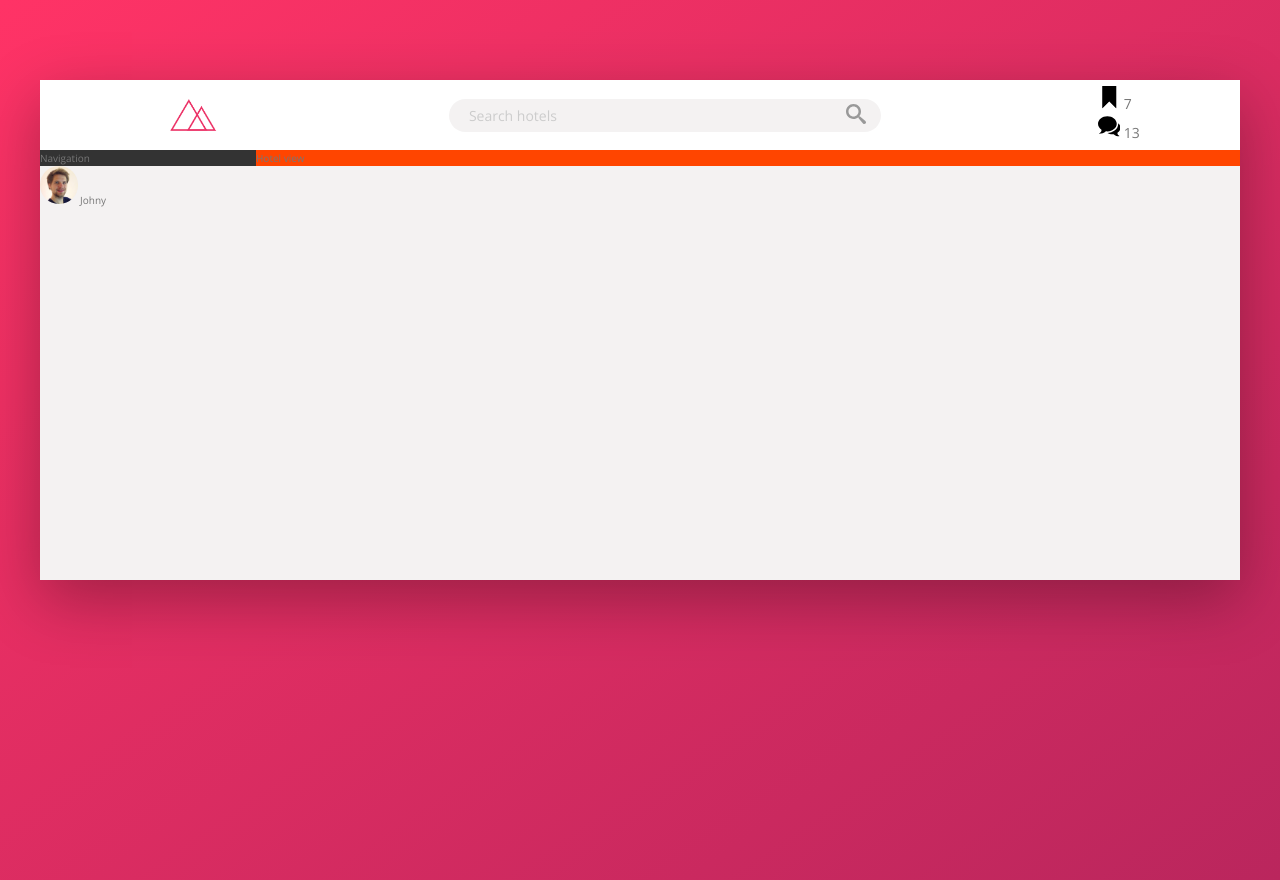
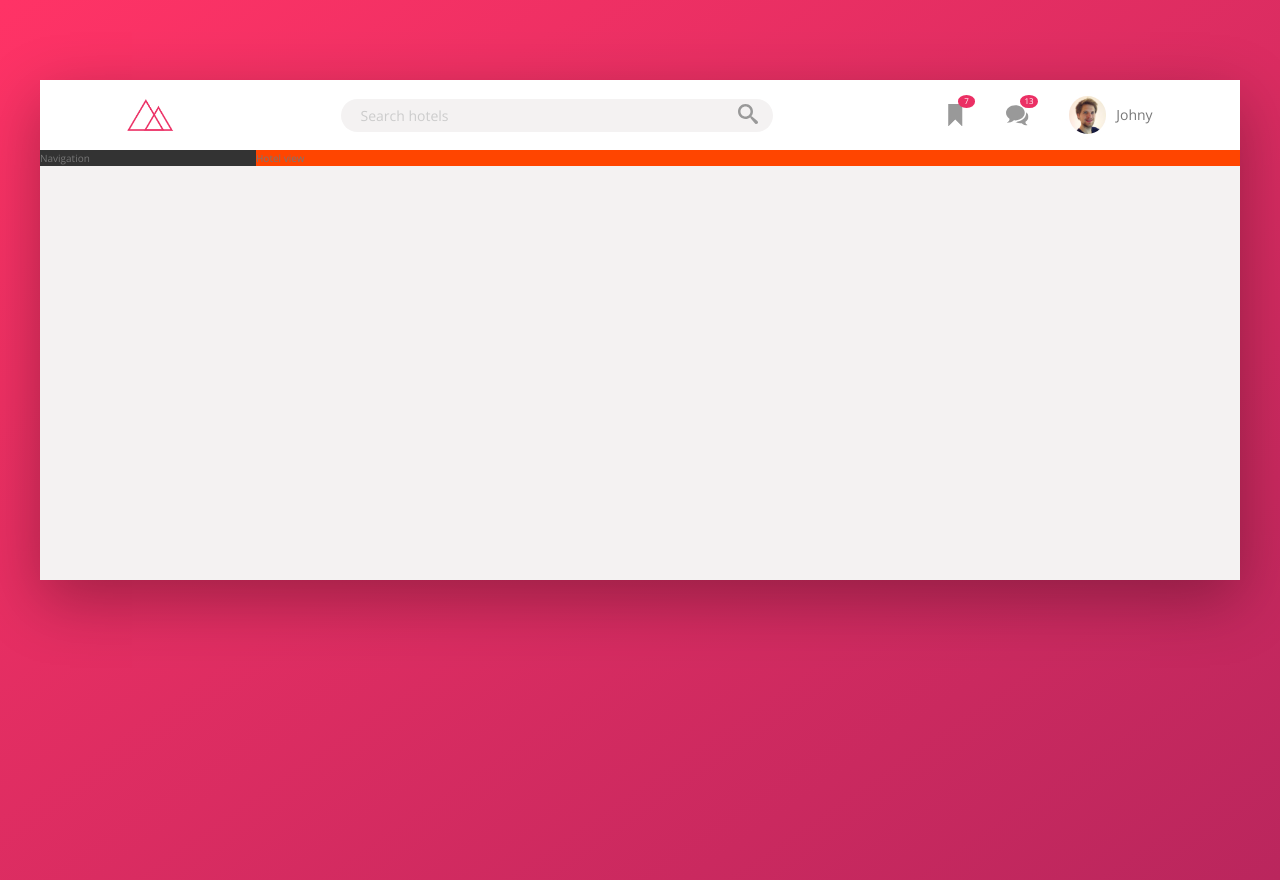
Before and after one commit to fatema-khalaf/Trillo, a website: page index.html in a window 1280 px wide. Drawn offline with nearby package versions, Linux system fonts and the light colour scheme.

Commit message:
Video-77 user navigation

```diff
--- a/index.html
+++ b/index.html
@@ -42,16 +42,20 @@
             </svg>
             <span class="user-nav__notification"> 13 </span>
           </div>
+          <div class="user-nav__user">
+            <img
+              src="img/user.jpg"
+              alt="User photo"
+              class="user-nav__user-photo"
+            />
+            <span class="user-nav__user-name">Johny</span>
+          </div>
         </nav>
       </header>
       <div class="content">
         <nav class="sidebar">Navigation</nav>
         <main class="hotel-view">Hotel view</main>
       </div>
-      <div class="user-nav__user">
-        <img src="img/user.jpg" alt="User photo" class="user-nav__user-photo" />
-        <span class="user-nav__user-name">Johny</span>
-      </div>
     </div>
   </body>
 </html>
--- a/sass/_component.scss
+++ b/sass/_component.scss
@@ -2,7 +2,7 @@
 //LOGO
 .logo {
   height: 3.25rem;
-  margin-left: 3rem;
+  margin-left: 2rem;
 }
 
 //////////////////////////////////////
@@ -57,20 +57,48 @@
 //////////////////////////////////////
 // USER NAVIGATION
 .user-nav {
+  display: flex;
+  align-self: stretch; // align self ==> to override the header align-items:center;
+  align-items: center;
+
+  // select all direct children of user-nav
+  & > * {
+    padding: 0 2rem;
+    cursor: pointer;
+    height: 100%;
+    display: flex;
+    align-items: center;
+  }
+  & > *:hover {
+    background-color: var(--color-grey-light-2);
+  }
   &__icon-box {
+    position: relative;
   }
   &__icon {
     height: 2.25rem;
     width: 2.25rem;
+    fill: var(--color-grey-dark-3);
   }
   &__notification {
+    font-size: 0.8rem;
+    height: 1.75;
+    width: 1.75rem;
+    border-radius: 50%;
+    background-color: var(--color-primary);
+    color: #fff;
+    position: absolute;
+    top: 1.5rem;
+    right: 1.1rem;
+    // align the text in the center
+    display: flex;
+    justify-content: center;
+    align-items: center;
   }
-  &__user {
-  }
+
   &__user-photo {
     height: 3.75rem;
     border-radius: 50%;
-  }
-  &__user-name {
+    margin-right: 1rem;
   }
 }
```
Also changed, not shown: css/style.css.
